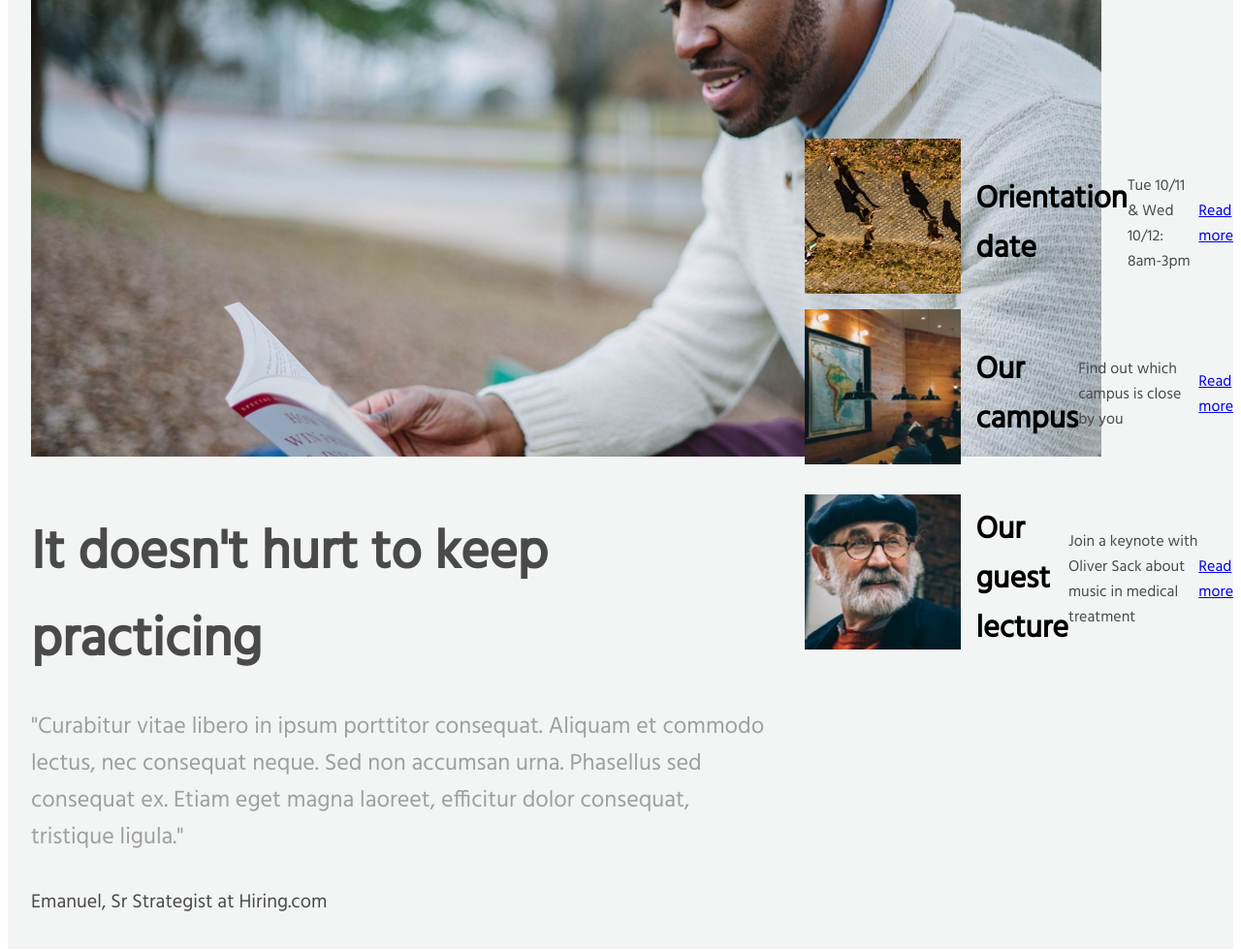
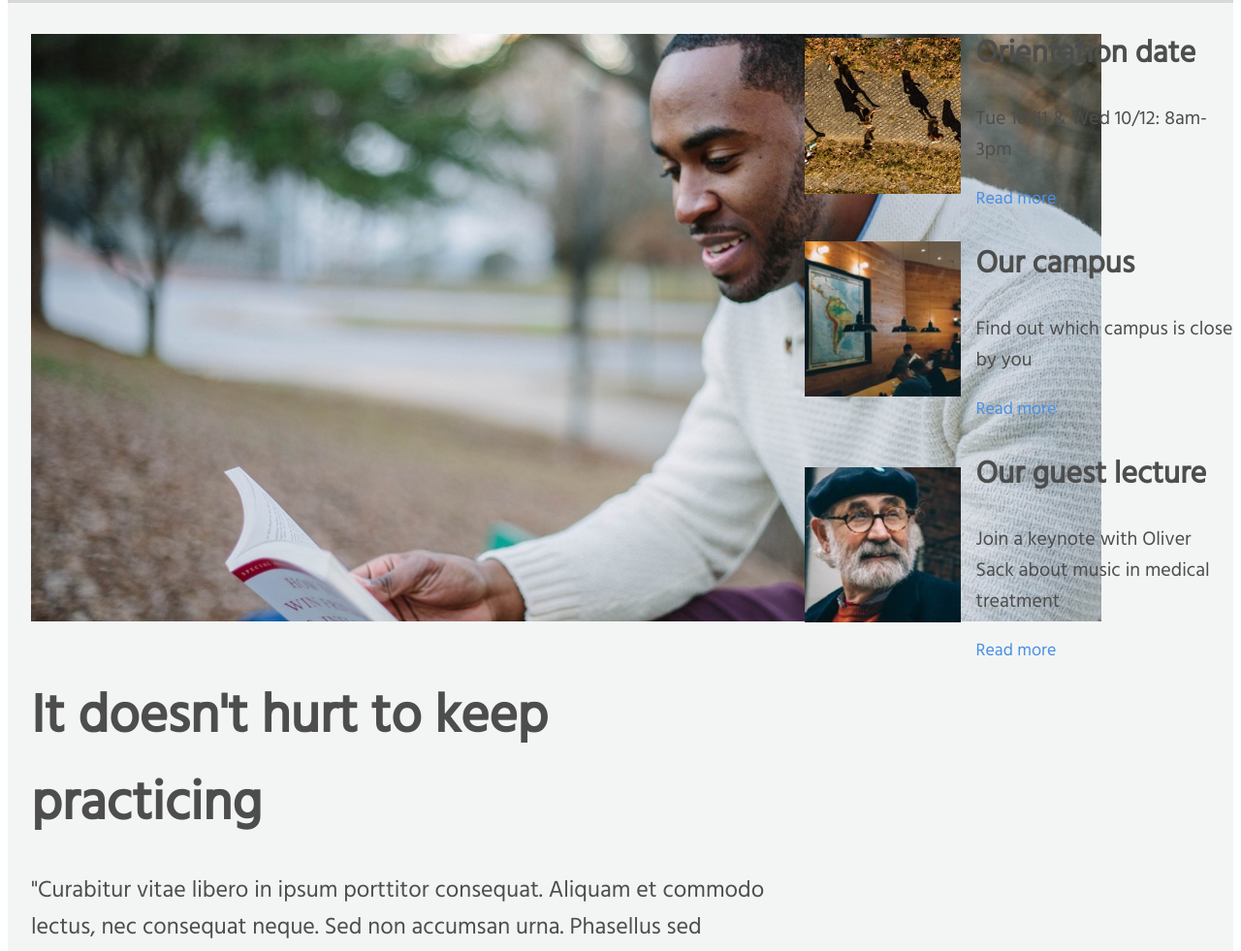
Before and after one commit to Wkoslik/codecademy-Colmar-Capstone, a plain HTML site: page index.html in a window 1280 px wide. Shown: the part 958-1939 px from the top of the page at 97% size. Drawn offline with Linux system fonts and the light colour scheme.

Commit message:
adjusted html and css up until 'start learning' section

```diff
--- a/index.html
+++ b/index.html
@@ -21,7 +21,9 @@
     </div>
 
     <div class="learn">
+        <div class="learn-image">
         <img src="./resources/images/banner.jpg" alt="study group at a table">
+        </div>
         <div class="new">
     <h1>Learn something new everyday</h1>
     <p>Lorem ipsum dolor sit amet, consectetur adipiscing elit.</p>
@@ -39,24 +41,33 @@
              tristique ligula."</p>
             <p id="emanuel"> Emanuel, Sr Strategist at Hiring.com</p>
         </div>
-        <div class="classes">
+        <div class="other">
+            <div class="break-top"></div>
             <div class="orientation">
             <img src="resources/images/information-orientation.jpg" alt="people on a path">
+                <div class="text">
                     <h2>Orientation date</h2>
                     <p>Tue 10/11 & Wed 10/12: 8am-3pm</p>
                     <a href="#">Read more</a>
                 </div>
+            </div>
+            <div class="break"></div>
             <div class="campus">
                 <img src="resources/images/information-campus.jpg" alt="map on wall">
+                <div class="text">
                      <h2>Our campus</h2>
                       <p>Find out which campus is close by you</p>
                         <a href="#">Read more</a>
                 </div>
+            </div>
+            <div class="break"></div>
             <div class="guest">
-            <img src="resources/images/information-guest-lecture.jpg" alt="Olifer Sack">
+                <img src="resources/images/information-guest-lecture.jpg" alt="Oliver Sack">
+                <div class="text">
                     <h2>Our guest lecture</h2>
                     <p>Join a keynote with Oliver Sack about music in medical treatment</p>
                     <a href="#">Read more</a>
+                </div>
             </div>
     </div>
     </div>
--- a/resources/css/style.css
+++ b/resources/css/style.css
@@ -56,14 +56,21 @@ nav a:hover{
     align-items: center;
 }
 
-.learn img{
+.learn-image{
     width: 60%;
-    margin: 32px 24px;
+}
+
+.learn-image img{
+    padding-left: 24px;
+    padding-top: 32px;
+    padding-bottom: 32px;
+    margin: auto;
 }
 
 .new{
     flex-direction: column;
     width: 25%;
+    margin: auto;
 }
 
 .new h1,
@@ -103,17 +110,18 @@ p{
 }
 
 .information{
-    margin-left: 24px;
-    margin-right: 24px;
     width: 60%;
+    padding-left: 24px;
+    padding-right: 24px;
 }
 
 .information img{
-    margin-top: 32px;
+    padding-top: 32px;
+    height: auto;
 }
 
 .information h2{
-    color: #4a4a4a;
+    color: #4d4d4d;
     font-weight: bold;
     font-size: 56px;
     margin-bottom: 24px;
@@ -123,36 +131,51 @@ p{
     font-size: 24px;
     text-transform: none;
     margin-bottom: 32px;
-    color: #9F9F9F;
+    color: #4d4d4d;
 }
 
 #emanuel{
     font-size: 20px;
     text-transform: none;
+    font-weight: bold;
     margin-bottom: 32px;
-    color: #4a4a4a;
-}
-
-.classes{
-    width: 40%;
-    display: flex;
-    flex-direction: column;
-    justify-content: center;
-    margin-top: 32px;
-}
-
-.classes img{
-    height: auto;
-    width: 35%;
-    margin: 0px 16px 16px 16px;
-}
-
-.classes h2{
-    font-size: 32px;
+    color: #4d4d4d;
 }
 
 .orientation, .campus, .guest{
     display: flex;
     align-items: center;
-    justify-content: center;
+    justify-content: flex-start;
 }
+
+.other img{
+  width: 35%;
+  height: auto;
+  padding: 16px;
+  align-items: flex-start;
+}
+
+.text{
+  flex-direction: column;
+}
+
+.text h2{
+    font-size: 32px;
+    color: #4d4d4d;
+}
+
+.text p{
+    color: #4d4d4d;
+    font-size: 20px;
+    font-weight: lighter;
+}
+
+.text a{
+    color: #4a90e2;
+    text-decoration: none;
+    font-size: 18px;
+}
+
+.orientation img{
+    padding-top: 32px;
+}
```
Lines whose indentation alone changed are shown as unchanged.
